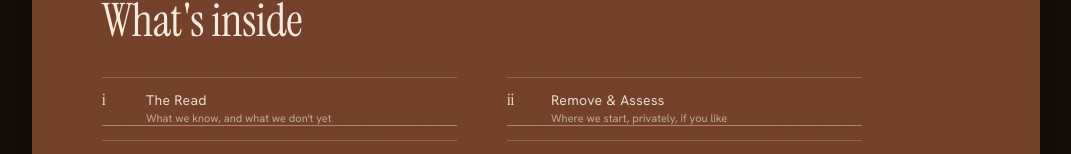
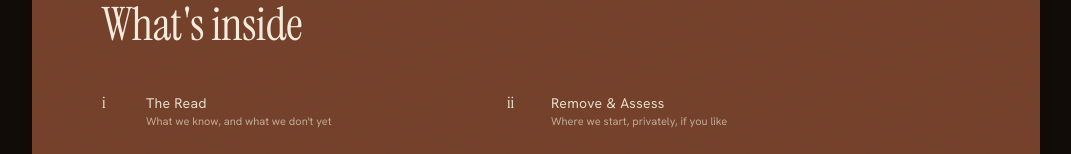
Before and after one commit to flowecollective/Jordanwangco-, a plain HTML site: page public/clients/sb-7f3a91.html in a window 1280 px wide. Shown: the part 793-947 px from the top of the page, without its empty margins (104-1175 px from the left). Drawn offline with Linux system fonts and the light colour scheme; no server answers.

Commit message:
Contents: remove anchor underline (global a border-bottom) and divider lines; clean clickable index

```diff
--- a/public/clients/sb-7f3a91.html
+++ b/public/clients/sb-7f3a91.html
@@ -77,12 +77,11 @@
 
   /* contents */
   .toc{display:grid;grid-template-columns:repeat(2,1fr);gap:14px 50px;margin-top:34px;max-width:760px;}
-  .toc .row{display:flex;gap:14px;align-items:baseline;border-top:1px solid rgba(243,236,222,.22);padding-top:11px;}
+  .toc .row{display:flex;gap:14px;align-items:baseline;padding-top:11px;}
   .toc .rn{font-family:"Instrument Serif",serif;font-size:16px;color:var(--bone);min-width:30px;}
   .toc .rt{font-size:14px;color:rgba(243,236,222,.9);letter-spacing:.02em;}
   .toc .rd{font-size:11px;color:rgba(243,236,222,.6);margin-top:2px;}
-  .toc a.row{text-decoration:none;color:inherit;cursor:pointer;transition:border-color .15s;}
-  .toc a.row:hover{border-top-color:var(--wheat);}
+  .toc a.row{text-decoration:none;border-bottom:none;color:inherit;cursor:pointer;}
   .toc a.row:hover .rt{color:var(--wheat);}
   html{scroll-behavior:smooth;}
   .plate{scroll-margin-top:24px;}
```
